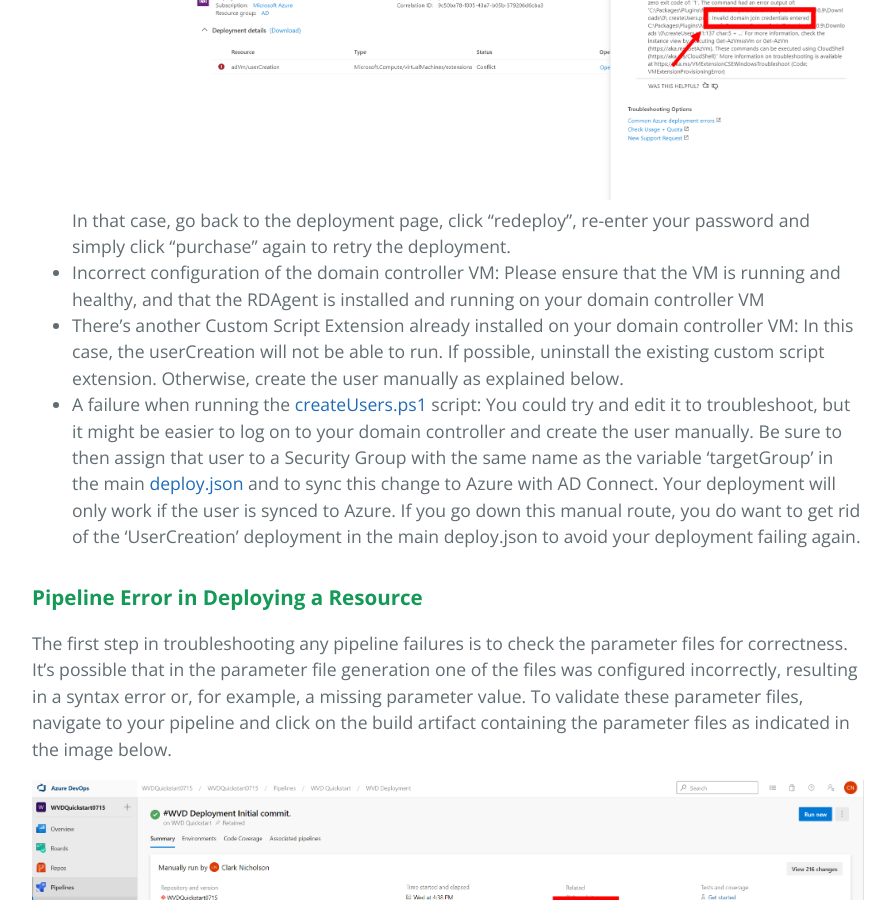
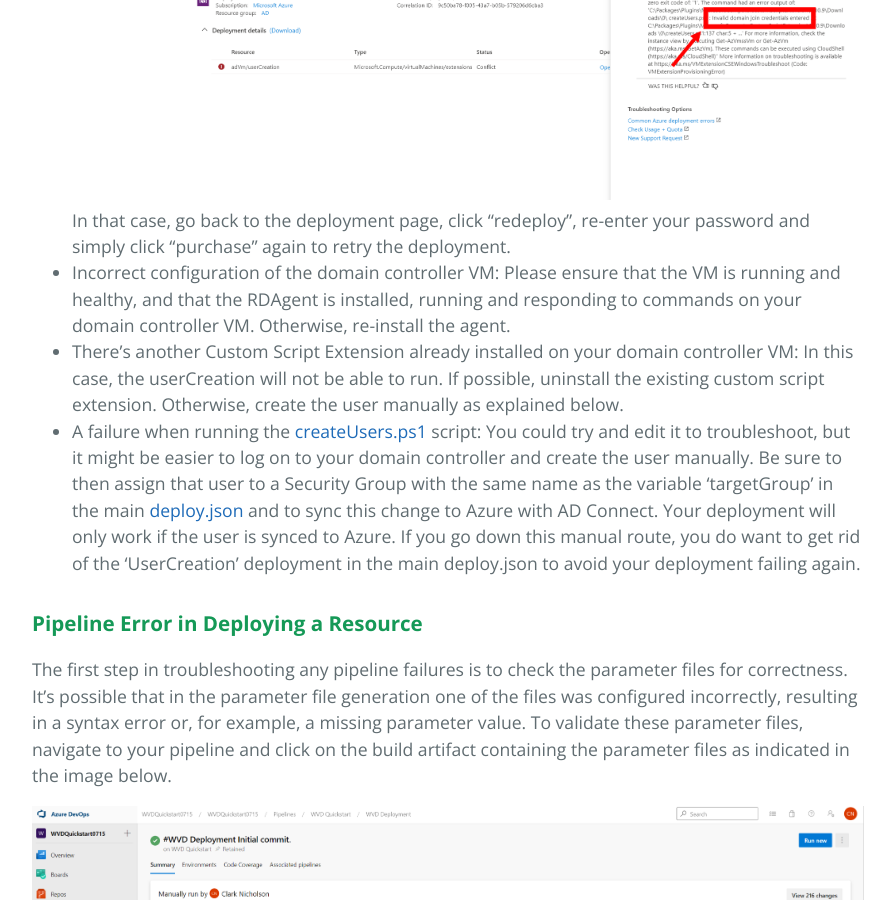
Before and after one commit to samvdjagt/wvdquickstart, a Jekyll site: the page built from troubleshoot.md, in a window 1280 px wide and 900 px high, scrolled down 3835 px. Shown: the whole window, without its empty margins (192-1087 px from the left). Built offline with Jekyll 4.4.1, drawn with Linux system fonts in a browser that asks for light colours.

Commit message:
Update troubleshoot.md

```diff
--- a/troubleshoot.md
+++ b/troubleshoot.md
@@ -37,7 +37,7 @@
 * <b>Incorrect domain join credentials entered</b>: This is the most common reason for this step to fail. If this is the reason, the error message would look like the following:
 ![userCreation error](images/credError.PNG?raw=true)
 In that case, go back to the deployment page, click "redeploy", re-enter your password and simply click "purchase" again to retry the deployment.
-* Incorrect configuration of the domain controller VM: Please ensure that the VM is running and healthy, and that the RDAgent is installed and running on your domain controller VM
+* Incorrect configuration of the domain controller VM: Please ensure that the VM is running and healthy, and that the RDAgent is installed, running and responding to commands on your domain controller VM. Otherwise, re-install the agent.
 * There's another Custom Script Extension already installed on your domain controller VM: In this case, the userCreation will not be able to run. If possible, uninstall the existing custom script extension. Otherwise, create the user manually as explained below.
 * A failure when running the <a href="https://github.com/samvdjagt/wvdquickstart/tree/master/Modules/ARM/UserCreation/scripts/createUsers.ps1" target="_blank">createUsers.ps1</a> script: You could try and edit it to troubleshoot, but it might be easier to log on to your domain controller and create the user manually. Be sure to then assign that user to a Security Group with the same name as the variable 'targetGroup' in the main <a href="https://github.com/samvdjagt/wvdquickstart/tree/master/deploy.json" target="_blank">deploy.json</a> and to sync this change to Azure with AD Connect. Your deployment will only work if the user is synced to Azure. If you go down this manual route, you do want to get rid of the 'UserCreation' deployment in the main deploy.json to avoid your deployment failing again.
 
```
